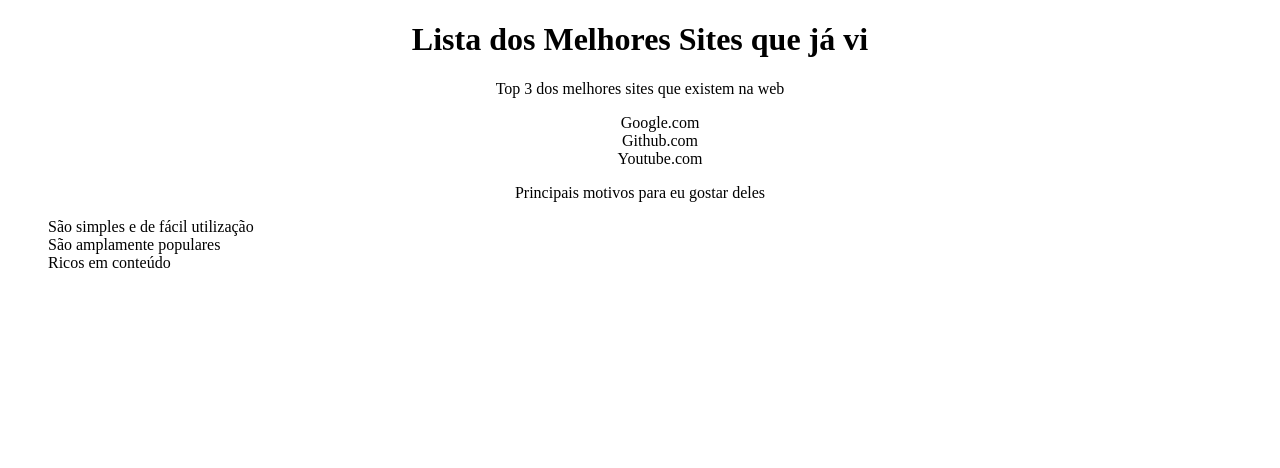
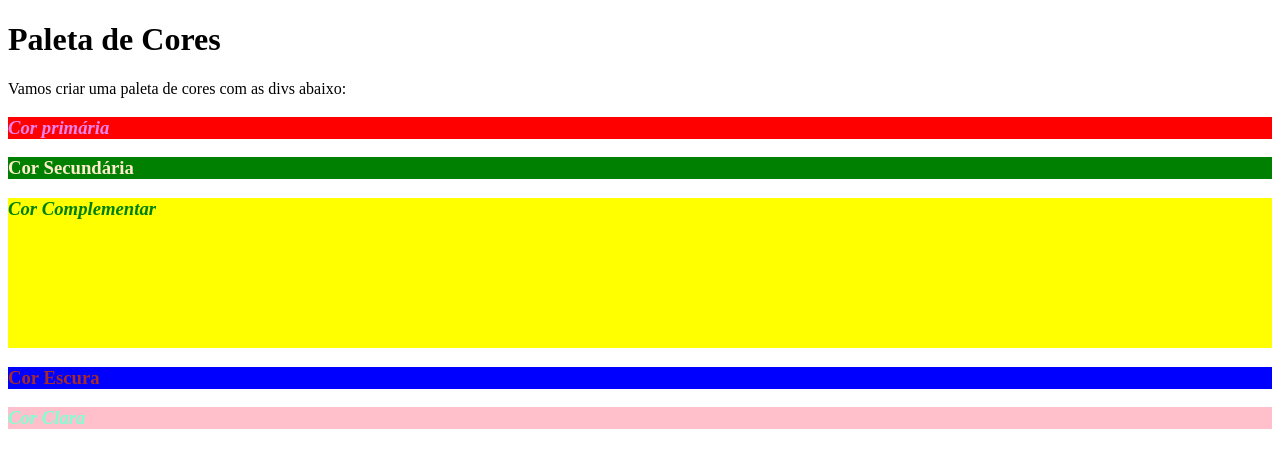
Before and after one commit to marcoglnd/trybe-exercises, a plain HTML site: page 3.3/index.html in a window 1280 px wide. Drawn offline with Linux system fonts and the light colour scheme.

Commit message:
desafio paleta de cores concluído

```diff
--- a/3.3/index.html
+++ b/3.3/index.html
@@ -1,36 +1,35 @@
 <!DOCTYPE html>
 <html lang="pt-br">
   <head>
-    <meta charset="UTF-8">
-    <title>Agrupando Seletores</title>
-    <link rel="stylesheet" href="style.css">
+  <meta charset="UTF-8">
+  <title>Pseudoclasses</title>
+  <link rel="stylesheet" href="style.css">
   </head>
   <body>
-    <h1>Lista dos Melhores Sites que já vi</h1>
-    <p>Top 3 dos melhores sites que existem na web</p>
-    <ol>
-      <li>Google.com</li>
-      <li>Github.com</li>
-      <li>Youtube.com</li>
-    </ol>
+    <h1>Paleta de Cores</h1>
+    <p>Vamos criar uma paleta de cores com as divs abaixo:</p>
+    <div>
+      <h3>Cor primária</h3>
+    </div>
+    <div>
+      <h3>Cor Secundária</h3>
+    </div>
+    <div>
+      <h3>Cor Complementar</h3>
+    </div>
+    <div>
+      <h3>Cor Escura</h3>
+    </div>
+    <div>
+      <h3>Cor Clara</h3>
+    </div>
     <!-- EXERCÍCIOS
- Adicione uma lista ordenada dos 3 melhores sites que você conhece.
- Crie um arquivo no mesmo diretório e nomeie-o de 'style.css'.
- Nesse arquivo .css, adicione os estilos para que:
-1 O texto das tags 'h1' e 'p' estejam centralizados.
-2 A cor de fundo da sua lista mude quando o cursor estiver sobre o item.
-3 A fonte do item mude quando ele for clicado.
-
-    -->
-    <p>Principais motivos para eu gostar deles</p>
-    <ul>
-      <li>São simples e de fácil utilização</li>
-      <li>São amplamente populares</li>
-      <li>Ricos em conteúdo</li>
-    </ul>
-    <!-- EXERCÍCIOS
- Adicione uma lista não ordenada com, pelo menos, 3 características que você gosta.
- No 'style.css', adicione a propriedade 'list-style: none' para ambas as listas.
+ Estilize as divs para que, ao passar o cursor por cima das mesmas, elas
+      ganhem uma borda.
+ Faça cada div ter uma cor própria.
+ Estilize cada uma das tags <h3>.
+ Faça a terceira div ser maior que as demais.
+ Deixe as tags ímpares <h3> com o texto em itálico.
 
     -->
   </body>
--- a/3.3/style.css
+++ b/3.3/style.css
@@ -1,23 +1,33 @@
-h1 {
-  text-align: center;
+div:hover {
+  border: 2px solid black;
 }
 
-p {
-  text-align: center;
+div:nth-of-type(1n) {
+  background-color: red;
+  color: violet;
 }
 
-ol {
-  text-align: center;
+div:nth-of-type(2n) {
+  background-color: green;
+  color: blanchedalmond;
 }
 
-li:hover {
-  background-color: cornflowerblue;
+div:nth-of-type(3n) {
+  background-color: yellow;
+  height: 150px;
+  color: green;
 }
 
-li:active {
-  color: aliceblue;
+div:nth-of-type(4n) {
+  background-color: blue;
+  color: brown;
 }
 
-ol, ul {
-  list-style: none;
+div:nth-of-type(5n) {
+  background-color: pink;
+  color: aquamarine;
 }
+
+div:nth-child(odd) {
+  font-style: italic;
+}
```
